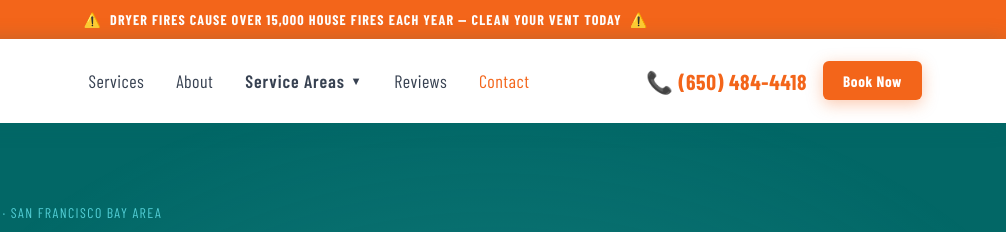
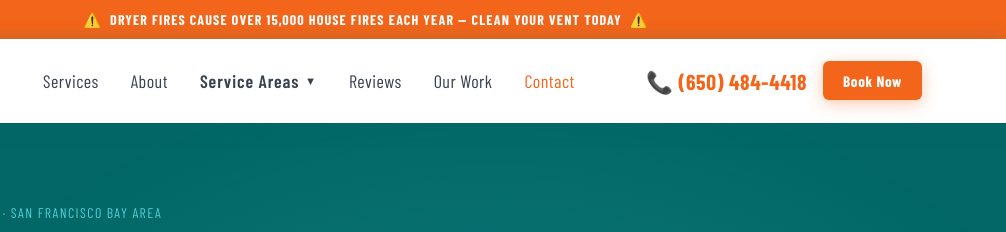
Before and after one commit to michaelbredman/dvspecialists, a website: page Documents/GitHub/dvspecialists/index.html in a window 1280 px wide. Shown: the top 232 px of the page, 274-1280 px from the left. Drawn offline with nearby package versions, Linux system fonts and the light colour scheme; files that its build step writes are made by us from their sources; a web font is replaced by a local one.

Commit message:
Add Our Work to main navigation on all pages
Co-Authored-By: Claude Sonnet 4.6 <noreply@anthropic.com>

```diff
--- a/Documents/GitHub/dvspecialists/contact.html
+++ b/Documents/GitHub/dvspecialists/contact.html
@@ -379,6 +379,7 @@
       </li>
 
       <li><a href="index.html#reviews" class="hover:text-teal-DEFAULT transition-colors duration-200">Reviews</a></li>
+      <li><a href="work.html" class="hover:text-teal-DEFAULT transition-colors duration-200">Our Work</a></li>
       <li><a href="contact.html" class="transition-colors duration-200" style="color:var(--orange);">Contact</a></li>
     </ul>
 
@@ -408,6 +409,7 @@
       <a href="dryer-vent-cleaning-belmont-ca.html" class="block py-1 pl-3 hover:text-teal-DEFAULT">→ Belmont</a>
       <a href="dryer-vent-cleaning-san-carlos-ca.html" class="block py-1 pl-3 hover:text-teal-DEFAULT">→ San Carlos</a>
       <a href="index.html#reviews" class="block py-1 hover:text-teal-DEFAULT">Reviews</a>
+      <a href="work.html" class="block py-1 hover:text-teal-DEFAULT">Our Work</a>
       <a href="contact.html" class="block py-1 hover:text-teal-DEFAULT" style="color:var(--orange);">Contact Us</a>
     </div>
   </div>
--- a/Documents/GitHub/dvspecialists/dryer-vent-cleaning-belmont-ca.html
+++ b/Documents/GitHub/dvspecialists/dryer-vent-cleaning-belmont-ca.html
@@ -158,6 +158,7 @@
         </div>
       </li>
       <li><a href="index.html#reviews" class="hover:text-teal-DEFAULT transition-colors duration-200">Reviews</a></li>
+      <li><a href="work.html" class="hover:text-teal-DEFAULT transition-colors duration-200">Our Work</a></li>
       <li><a href="contact.html" class="transition-colors duration-200" style="color:var(--orange);">Contact</a></li>
     </ul>
     <div class="flex items-center gap-4">
@@ -186,6 +187,7 @@
       <a href="dryer-vent-cleaning-menlo-park-ca.html" class="block py-1 pl-3 hover:text-teal-DEFAULT">→ Menlo Park</a>
       <a href="dryer-vent-cleaning-half-moon-bay-ca.html" class="block py-1 pl-3 hover:text-teal-DEFAULT">→ Half Moon Bay</a>
       <a href="index.html#reviews" class="block py-1 hover:text-teal-DEFAULT">Reviews</a>
+      <a href="work.html" class="block py-1 hover:text-teal-DEFAULT">Our Work</a>
       <a href="contact.html" class="block py-1 hover:text-teal-DEFAULT" style="color:var(--orange);">Contact Us</a>
     </div>
   </div>
--- a/Documents/GitHub/dvspecialists/dryer-vent-cleaning-burlingame-ca.html
+++ b/Documents/GitHub/dvspecialists/dryer-vent-cleaning-burlingame-ca.html
@@ -158,6 +158,7 @@
         </div>
       </li>
       <li><a href="index.html#reviews" class="hover:text-teal-DEFAULT transition-colors duration-200">Reviews</a></li>
+      <li><a href="work.html" class="hover:text-teal-DEFAULT transition-colors duration-200">Our Work</a></li>
       <li><a href="contact.html" class="transition-colors duration-200" style="color:var(--orange);">Contact</a></li>
     </ul>
     <div class="flex items-center gap-4">
@@ -186,6 +187,7 @@
       <a href="dryer-vent-cleaning-menlo-park-ca.html" class="block py-1 pl-3 hover:text-teal-DEFAULT">→ Menlo Park</a>
       <a href="dryer-vent-cleaning-half-moon-bay-ca.html" class="block py-1 pl-3 hover:text-teal-DEFAULT">→ Half Moon Bay</a>
       <a href="index.html#reviews" class="block py-1 hover:text-teal-DEFAULT">Reviews</a>
+      <a href="work.html" class="block py-1 hover:text-teal-DEFAULT">Our Work</a>
       <a href="contact.html" class="block py-1 hover:text-teal-DEFAULT" style="color:var(--orange);">Contact Us</a>
     </div>
   </div>
--- a/Documents/GitHub/dvspecialists/dryer-vent-cleaning-half-moon-bay-ca.html
+++ b/Documents/GitHub/dvspecialists/dryer-vent-cleaning-half-moon-bay-ca.html
@@ -158,6 +158,7 @@
         </div>
       </li>
       <li><a href="index.html#reviews" class="hover:text-teal-DEFAULT transition-colors duration-200">Reviews</a></li>
+      <li><a href="work.html" class="hover:text-teal-DEFAULT transition-colors duration-200">Our Work</a></li>
       <li><a href="contact.html" class="transition-colors duration-200" style="color:var(--orange);">Contact</a></li>
     </ul>
     <div class="flex items-center gap-4">
@@ -186,6 +187,7 @@
       <a href="dryer-vent-cleaning-menlo-park-ca.html" class="block py-1 pl-3 hover:text-teal-DEFAULT">→ Menlo Park</a>
       <a href="dryer-vent-cleaning-half-moon-bay-ca.html" class="block py-1 pl-3" style="color:var(--orange);">→ Half Moon Bay</a>
       <a href="index.html#reviews" class="block py-1 hover:text-teal-DEFAULT">Reviews</a>
+      <a href="work.html" class="block py-1 hover:text-teal-DEFAULT">Our Work</a>
       <a href="contact.html" class="block py-1 hover:text-teal-DEFAULT" style="color:var(--orange);">Contact Us</a>
     </div>
   </div>
--- a/Documents/GitHub/dvspecialists/dryer-vent-cleaning-hillsborough-ca.html
+++ b/Documents/GitHub/dvspecialists/dryer-vent-cleaning-hillsborough-ca.html
@@ -158,6 +158,7 @@
         </div>
       </li>
       <li><a href="index.html#reviews" class="hover:text-teal-DEFAULT transition-colors duration-200">Reviews</a></li>
+      <li><a href="work.html" class="hover:text-teal-DEFAULT transition-colors duration-200">Our Work</a></li>
       <li><a href="contact.html" class="transition-colors duration-200" style="color:var(--orange);">Contact</a></li>
     </ul>
     <div class="flex items-center gap-4">
@@ -186,6 +187,7 @@
       <a href="dryer-vent-cleaning-menlo-park-ca.html" class="block py-1 pl-3 hover:text-teal-DEFAULT">→ Menlo Park</a>
       <a href="dryer-vent-cleaning-half-moon-bay-ca.html" class="block py-1 pl-3 hover:text-teal-DEFAULT">→ Half Moon Bay</a>
       <a href="index.html#reviews" class="block py-1 hover:text-teal-DEFAULT">Reviews</a>
+      <a href="work.html" class="block py-1 hover:text-teal-DEFAULT">Our Work</a>
       <a href="contact.html" class="block py-1 hover:text-teal-DEFAULT" style="color:var(--orange);">Contact Us</a>
     </div>
   </div>
--- a/Documents/GitHub/dvspecialists/dryer-vent-cleaning-menlo-park-ca.html
+++ b/Documents/GitHub/dvspecialists/dryer-vent-cleaning-menlo-park-ca.html
@@ -158,6 +158,7 @@
         </div>
       </li>
       <li><a href="index.html#reviews" class="hover:text-teal-DEFAULT transition-colors duration-200">Reviews</a></li>
+      <li><a href="work.html" class="hover:text-teal-DEFAULT transition-colors duration-200">Our Work</a></li>
       <li><a href="contact.html" class="transition-colors duration-200" style="color:var(--orange);">Contact</a></li>
     </ul>
     <div class="flex items-center gap-4">
@@ -186,6 +187,7 @@
       <a href="dryer-vent-cleaning-menlo-park-ca.html" class="block py-1 pl-3" style="color:var(--orange);">→ Menlo Park</a>
       <a href="dryer-vent-cleaning-half-moon-bay-ca.html" class="block py-1 pl-3 hover:text-teal-DEFAULT">→ Half Moon Bay</a>
       <a href="index.html#reviews" class="block py-1 hover:text-teal-DEFAULT">Reviews</a>
+      <a href="work.html" class="block py-1 hover:text-teal-DEFAULT">Our Work</a>
       <a href="contact.html" class="block py-1 hover:text-teal-DEFAULT" style="color:var(--orange);">Contact Us</a>
     </div>
   </div>
--- a/Documents/GitHub/dvspecialists/dryer-vent-cleaning-redwood-city-ca.html
+++ b/Documents/GitHub/dvspecialists/dryer-vent-cleaning-redwood-city-ca.html
@@ -158,6 +158,7 @@
         </div>
       </li>
       <li><a href="index.html#reviews" class="hover:text-teal-DEFAULT transition-colors duration-200">Reviews</a></li>
+      <li><a href="work.html" class="hover:text-teal-DEFAULT transition-colors duration-200">Our Work</a></li>
       <li><a href="contact.html" class="transition-colors duration-200" style="color:var(--orange);">Contact</a></li>
     </ul>
     <div class="flex items-center gap-4">
@@ -186,6 +187,7 @@
       <a href="dryer-vent-cleaning-menlo-park-ca.html" class="block py-1 pl-3 hover:text-teal-DEFAULT">→ Menlo Park</a>
       <a href="dryer-vent-cleaning-half-moon-bay-ca.html" class="block py-1 pl-3 hover:text-teal-DEFAULT">→ Half Moon Bay</a>
       <a href="index.html#reviews" class="block py-1 hover:text-teal-DEFAULT">Reviews</a>
+      <a href="work.html" class="block py-1 hover:text-teal-DEFAULT">Our Work</a>
       <a href="contact.html" class="block py-1 hover:text-teal-DEFAULT" style="color:var(--orange);">Contact Us</a>
     </div>
   </div>
--- a/Documents/GitHub/dvspecialists/dryer-vent-cleaning-san-carlos-ca.html
+++ b/Documents/GitHub/dvspecialists/dryer-vent-cleaning-san-carlos-ca.html
@@ -411,6 +411,7 @@
       </li>
 
       <li><a href="index.html#reviews" class="hover:text-teal-DEFAULT transition-colors duration-200">Reviews</a></li>
+      <li><a href="work.html" class="hover:text-teal-DEFAULT transition-colors duration-200">Our Work</a></li>
       <li><a href="contact.html" class="transition-colors duration-200" style="color:var(--orange);">Contact</a></li>
     </ul>
 
@@ -440,6 +441,7 @@
       <a href="dryer-vent-cleaning-redwood-city-ca.html" class="block py-1 pl-3 hover:text-teal-DEFAULT">→ Redwood City</a>
       <a href="dryer-vent-cleaning-belmont-ca.html" class="block py-1 pl-3 hover:text-teal-DEFAULT">→ Belmont</a>
       <a href="index.html#reviews" class="block py-1 hover:text-teal-DEFAULT">Reviews</a>
+      <a href="work.html" class="block py-1 hover:text-teal-DEFAULT">Our Work</a>
       <a href="contact.html" class="block py-1 hover:text-teal-DEFAULT" style="color:var(--orange);">Contact Us</a>
     </div>
   </div>
--- a/Documents/GitHub/dvspecialists/dryer-vent-cleaning-san-francisco-ca.html
+++ b/Documents/GitHub/dvspecialists/dryer-vent-cleaning-san-francisco-ca.html
@@ -391,6 +391,7 @@
       </li>
 
       <li><a href="index.html#reviews" class="hover:text-teal-DEFAULT transition-colors duration-200">Reviews</a></li>
+      <li><a href="work.html" class="hover:text-teal-DEFAULT transition-colors duration-200">Our Work</a></li>
       <li><a href="contact.html" class="transition-colors duration-200" style="color:var(--orange);">Contact</a></li>
     </ul>
 
@@ -423,6 +424,7 @@
       <a href="dryer-vent-cleaning-menlo-park-ca.html" style="display:block; padding:.25rem 0 .25rem .75rem; color:inherit; text-decoration:none;">→ Menlo Park</a>
       <a href="dryer-vent-cleaning-half-moon-bay-ca.html" style="display:block; padding:.25rem 0 .25rem .75rem; color:inherit; text-decoration:none;">→ Half Moon Bay</a>
       <a href="index.html#reviews" style="display:block; padding:.25rem 0; color:inherit; text-decoration:none;">Reviews</a>
+      <a href="work.html" style="display:block; padding:.25rem 0; color:inherit; text-decoration:none;">Our Work</a>
       <a href="contact.html" style="display:block; padding:.25rem 0; color:var(--orange); text-decoration:none;">Contact Us</a>
     </div>
   </div>
--- a/Documents/GitHub/dvspecialists/dryer-vent-cleaning-san-mateo-ca.html
+++ b/Documents/GitHub/dvspecialists/dryer-vent-cleaning-san-mateo-ca.html
@@ -410,6 +410,7 @@
       </li>
 
       <li><a href="index.html#reviews" class="hover:text-teal-DEFAULT transition-colors duration-200">Reviews</a></li>
+      <li><a href="work.html" class="hover:text-teal-DEFAULT transition-colors duration-200">Our Work</a></li>
       <li><a href="contact.html" class="transition-colors duration-200" style="color:var(--orange);">Contact</a></li>
     </ul>
 
@@ -439,6 +440,7 @@
       <a href="dryer-vent-cleaning-belmont-ca.html" class="block py-1 pl-3 hover:text-teal-DEFAULT">→ Belmont</a>
       <a href="dryer-vent-cleaning-san-carlos-ca.html" class="block py-1 pl-3 hover:text-teal-DEFAULT">→ San Carlos</a>
       <a href="index.html#reviews" class="block py-1 hover:text-teal-DEFAULT">Reviews</a>
+      <a href="work.html" class="block py-1 hover:text-teal-DEFAULT">Our Work</a>
       <a href="contact.html" class="block py-1 hover:text-teal-DEFAULT" style="color:var(--orange);">Contact Us</a>
     </div>
   </div>
--- a/Documents/GitHub/dvspecialists/dryer-vent-cleaning-south-san-francisco-ca.html
+++ b/Documents/GitHub/dvspecialists/dryer-vent-cleaning-south-san-francisco-ca.html
@@ -158,6 +158,7 @@
         </div>
       </li>
       <li><a href="index.html#reviews" class="hover:text-teal-DEFAULT transition-colors duration-200">Reviews</a></li>
+      <li><a href="work.html" class="hover:text-teal-DEFAULT transition-colors duration-200">Our Work</a></li>
       <li><a href="contact.html" class="transition-colors duration-200" style="color:var(--orange);">Contact</a></li>
     </ul>
     <div class="flex items-center gap-4">
@@ -186,6 +187,7 @@
       <a href="dryer-vent-cleaning-menlo-park-ca.html" class="block py-1 pl-3 hover:text-teal-DEFAULT">→ Menlo Park</a>
       <a href="dryer-vent-cleaning-half-moon-bay-ca.html" class="block py-1 pl-3 hover:text-teal-DEFAULT">→ Half Moon Bay</a>
       <a href="index.html#reviews" class="block py-1 hover:text-teal-DEFAULT">Reviews</a>
+      <a href="work.html" class="block py-1 hover:text-teal-DEFAULT">Our Work</a>
       <a href="contact.html" class="block py-1 hover:text-teal-DEFAULT" style="color:var(--orange);">Contact Us</a>
     </div>
   </div>
--- a/Documents/GitHub/dvspecialists/index.html
+++ b/Documents/GitHub/dvspecialists/index.html
@@ -430,6 +430,7 @@
         </div>
       </li>
       <li><a href="#reviews" class="hover:text-teal-DEFAULT transition-colors duration-200">Reviews</a></li>
+      <li><a href="work.html" class="hover:text-teal-DEFAULT transition-colors duration-200">Our Work</a></li>
       <li><a href="contact.html" class="transition-colors duration-200" style="color:var(--orange);">Contact</a></li>
     </ul>
 
@@ -462,6 +463,7 @@
       <a href="dryer-vent-cleaning-menlo-park-ca.html" style="display:block; padding:.25rem 0 .25rem .75rem; color:inherit; text-decoration:none;">→ Menlo Park</a>
       <a href="dryer-vent-cleaning-half-moon-bay-ca.html" style="display:block; padding:.25rem 0 .25rem .75rem; color:inherit; text-decoration:none;">→ Half Moon Bay</a>
       <a href="#reviews" style="display:block; padding:.25rem 0; color:inherit; text-decoration:none;">Reviews</a>
+      <a href="work.html" style="display:block; padding:.25rem 0; color:inherit; text-decoration:none;">Our Work</a>
       <a href="contact.html" style="display:block; padding:.25rem 0; color:var(--orange); text-decoration:none;">Contact Us</a>
     </div>
   </div>
```
